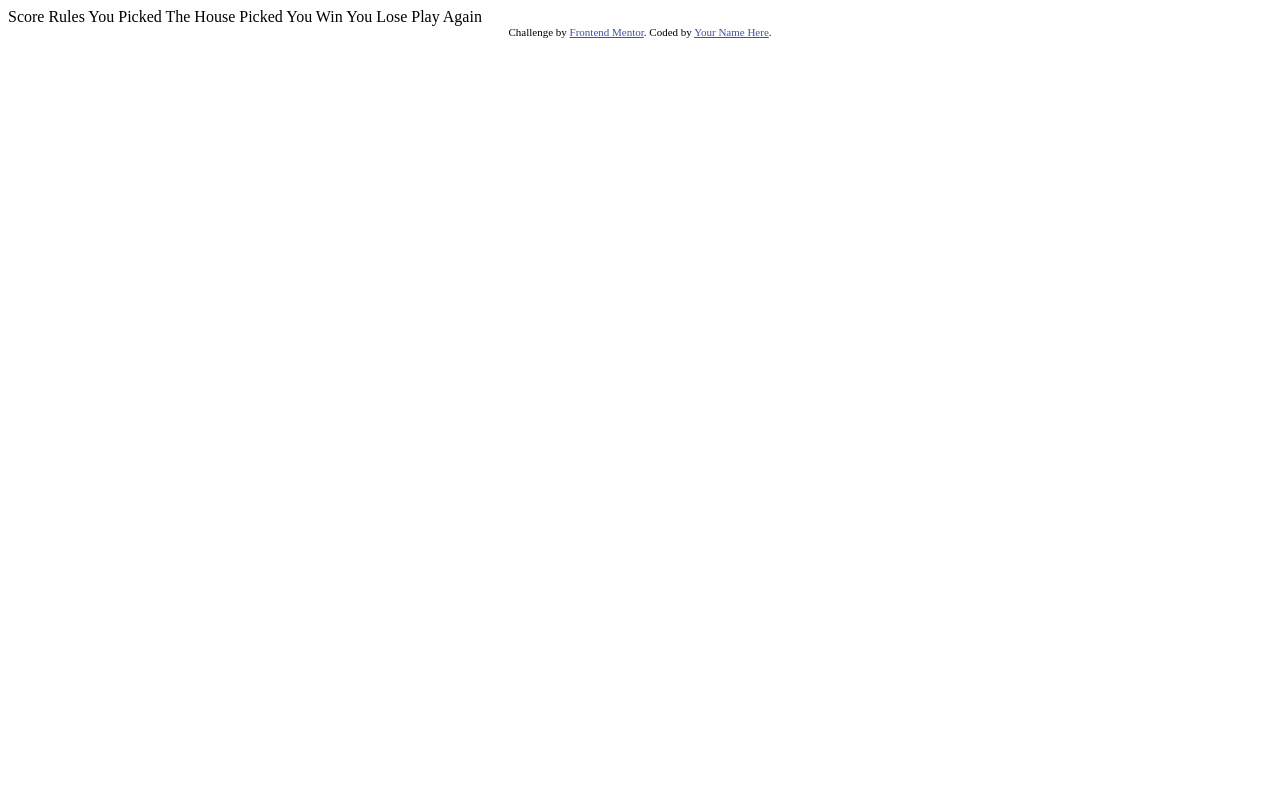
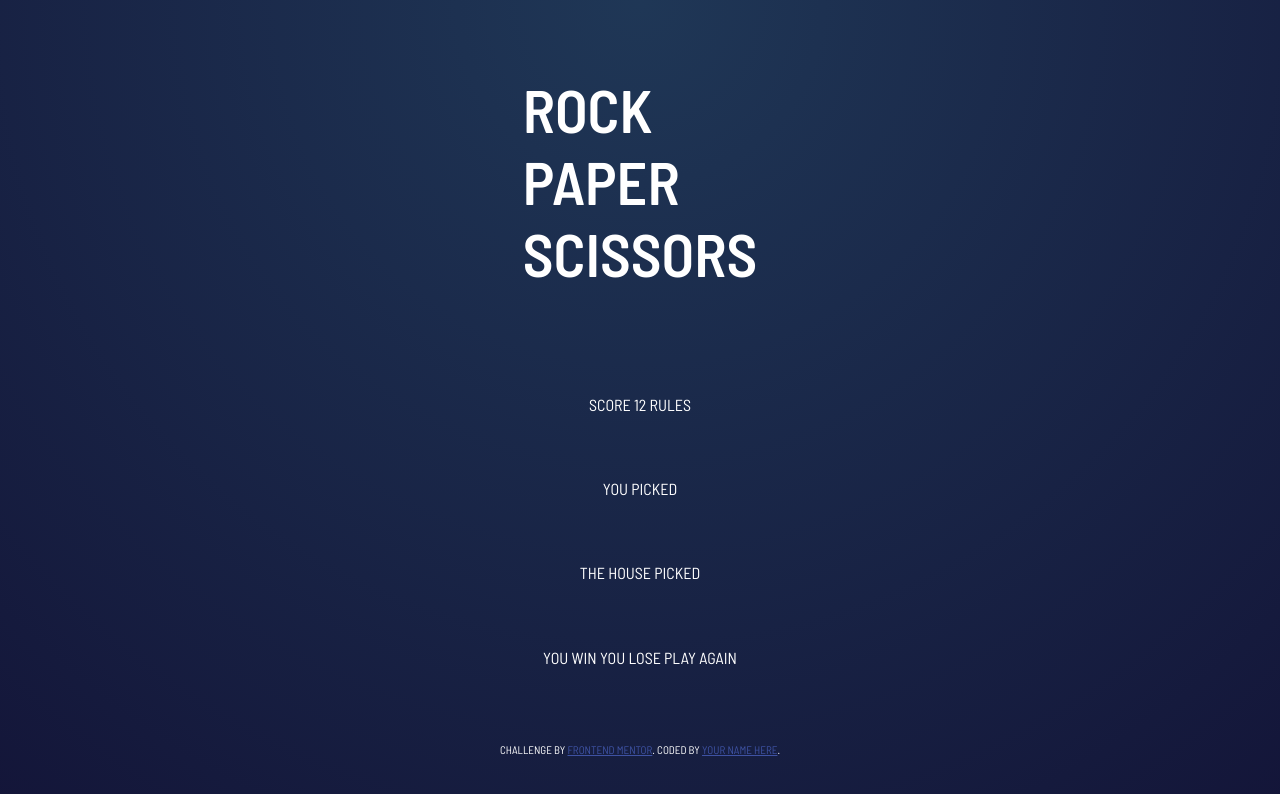
Before and after one commit to alinaktbui/rock-paper-scissor-game, a plain HTML site: page index.html in a window 1280 px wide. Drawn offline with Linux system fonts and the light colour scheme.

Commit message:
Add background and CSS

```diff
--- a/index.html
+++ b/index.html
@@ -3,16 +3,25 @@
 <head>
   <meta charset="UTF-8">
   <meta name="viewport" content="width=device-width, initial-scale=1.0"> <!-- displays site properly based on user's device -->
-
+  <link rel="stylesheet" href="static/stylesheet.css">
   <link rel="icon" type="image/png" sizes="32x32" href="./images/favicon-32x32.png">
-
+  <link rel="preconnect" href="https://fonts.gstatic.com">
+  <link href="https://fonts.googleapis.com/css2?family=Barlow+Semi+Condensed:wght@400;600;800;900&display=swap" rel="stylesheet">
   <title>Frontend Mentor | Rock, Paper, Scissors</title>
+  <div>
+      <h1>Rock
+      </br>Paper
+      </br>Scissors
+    </h1>
+  </div>
 
   Score
+  12
+
   Rules
+  <div>You Picked</div>
 
-  You Picked
-  The House Picked
+  <div>The House Picked</div>
 
   You Win
   You Lose
@@ -30,8 +39,8 @@
 
 
   <div class="attribution">
-    Challenge by <a href="https://www.frontendmentor.io?ref=challenge" target="_blank">Frontend Mentor</a>.
-    Coded by <a href="#">Your Name Here</a>.
+    <p>Challenge by <a href="https://www.frontendmentor.io?ref=challenge" target="_blank">Frontend Mentor</a>.
+    Coded by <a href="#">Your Name Here</a>.</p>
   </div>
 </body>
 </html>
--- /dev/null
+++ b/static/stylesheet.css
@@ -0,0 +1,26 @@
+body {
+    background: #000;
+    height: 100vh;
+    margin: 0;
+    display: grid;
+    place-items: center center;
+    background: radial-gradient(
+      circle at top center,
+      hsl(214, 47%, 23%), hsl(237, 49%, 15%)
+    )
+  }
+
+  body, h1, h2, h3, h4, h5, h6 {
+    font-family: 'Barlow Semi Condensed', sans-serif;
+    color: white;
+    text-transform: uppercase;
+  }
+
+  h1 {
+    font-size: 60px;
+    font-weight: 600;
+  }
+
+  h2 {
+      font-weight: 400;
+  }
```
Also changed, not shown: design/original/desktop-step-2.jpg, design/original/desktop-step-4-win.jpg.
